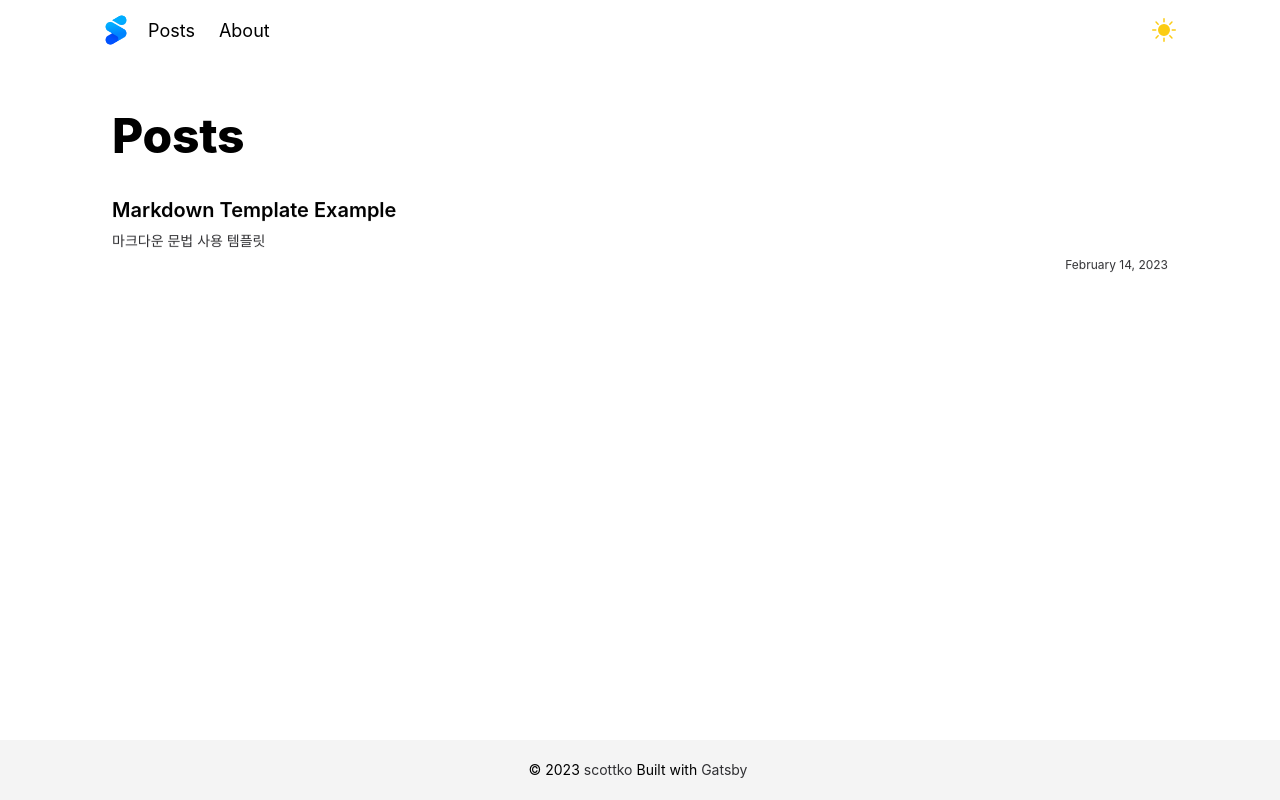
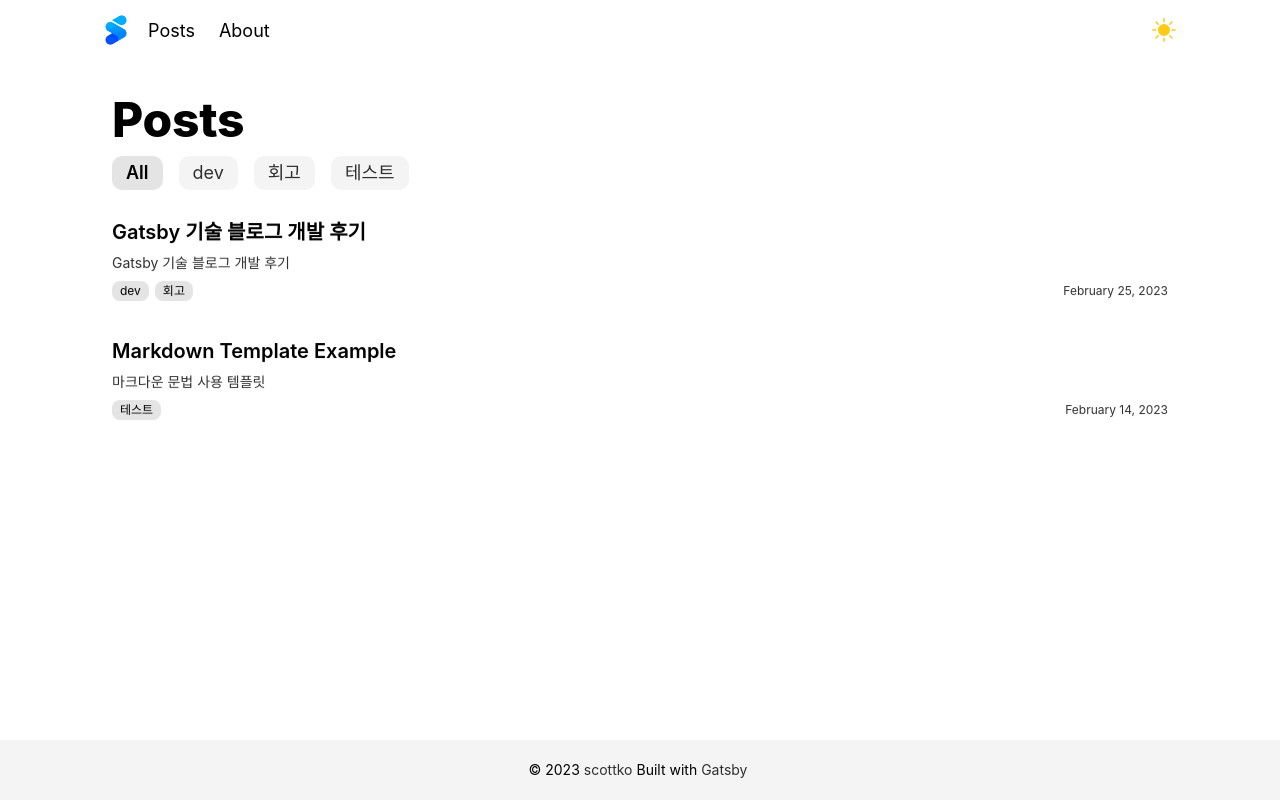
Before and after one commit to scotttko/gatsby-blog, a Gatsby site: page /posts in a window 1280 px wide. Built offline with nearby package versions, Linux system fonts and the light colour scheme; Gatsby itself is replaced by a stand-in of ours.

Commit message:
feat: 카테고리 기능 구현 (#2)

```diff
--- a/content/blog/mdx-example/index.md
+++ b/content/blog/mdx-example/index.md
@@ -3,6 +3,7 @@ title: Markdown Template Example
 date: '2023-02-14T00:00:00Z'
 description: 마크다운 문법 사용 템플릿
 thumbnail: ./markdown.jpeg
+categories: 테스트
 ---
 
 # h1 Heading
--- /dev/null
+++ b/content/blog/starting-gatsby-blog/index.md
@@ -0,0 +1,8 @@
+---
+title: Gatsby 기술 블로그 개발 후기
+date: '2023-02-25T00:00:00Z'
+thumbnail: ./gatsby.png
+categories: dev 회고
+---
+
+# Gatsby 기술 블로그 개발 후기
--- a/src/components/all-posts/PostItem.tsx
+++ b/src/components/all-posts/PostItem.tsx
@@ -7,6 +7,7 @@ interface PostItemProps {
 }
 const PostItem = ({ post }: PostItemProps) => {
   const title = post.frontmatter.title || post.fields.slug
+  const categories = post.frontmatter.categories.split(' ')
 
   return (
     <S.PostItemContainer
@@ -19,7 +20,12 @@ const PostItem = ({ post }: PostItemProps) => {
     >
       <S.PostItemTitle>{title}</S.PostItemTitle>
       <S.PostItemDesc>{post.frontmatter.description || post.excerpt}</S.PostItemDesc>
-      <S.PostItemDate>{post.frontmatter.date}</S.PostItemDate>
+      <S.PostItemInfo>
+        {categories.map((category) => (
+          <S.PostItemCategory key={category}>{category}</S.PostItemCategory>
+        ))}
+        <S.PostItemDate>{post.frontmatter.date}</S.PostItemDate>
+      </S.PostItemInfo>
     </S.PostItemContainer>
   )
 }
--- a/src/components/all-posts/index.tsx
+++ b/src/components/all-posts/index.tsx
@@ -1,19 +1,27 @@
+import { useMemo } from 'react'
 import { MarkdownRemark } from 'types'
 import PostItem from './PostItem'
 import * as S from './styles'
 
 interface PostsProps {
   posts: MarkdownRemark[]
+  category: string
 }
-const AllPosts = ({ posts }: PostsProps) => (
-  <S.PostsWrapper>
-    <S.Title>Posts</S.Title>
+const AllPosts = ({ posts, category }: PostsProps) => {
+  const filterdPosts = useMemo(
+    () =>
+      posts.filter(
+        (post) => category === 'All' || post.frontmatter.categories.split(' ').includes(category)
+      ),
+    [posts, category]
+  )
+  return (
     <S.PostList>
-      {posts.map((post) => (
+      {filterdPosts.map((post) => (
         <PostItem key={post.fields.slug} post={post} />
       ))}
     </S.PostList>
-  </S.PostsWrapper>
-)
+  )
+}
 
 export default AllPosts
--- a/src/components/all-posts/styles.ts
+++ b/src/components/all-posts/styles.ts
@@ -1,31 +1,11 @@
 import styled from '@emotion/styled'
 import { motion } from 'framer-motion'
 import { Link } from 'gatsby'
-import { MOBILE_MEDIA_QUERY } from 'styles/theme'
-
-export const PostsWrapper = styled.section`
-  display: flex;
-  flex-direction: column;
-  width: 100%;
-  padding: 36px 0;
-`
-
-export const Title = styled.h1`
-  font-size: 48px;
-  font-weight: 800;
-  letter-spacing: -0.25px;
-  margin-bottom: 8px;
-  padding: 16px;
-
-  @media ${MOBILE_MEDIA_QUERY} {
-    font-size: 36px;
-  }
-`
 
 export const PostList = styled.div`
   display: flex;
   flex-direction: column;
-  gap: 16px;
+  gap: 8px;
   width: 100%;
 `
 export const PostItemContainer = styled(motion(Link))`
@@ -51,8 +31,21 @@ export const PostItemDesc = styled.p`
   margin-bottom: 8px;
 `
 
+export const PostItemInfo = styled.div`
+  display: flex;
+  align-items: center;
+  gap: 6px;
+`
+
+export const PostItemCategory = styled.div`
+  font-size: 12px;
+  padding: 4px 8px;
+  border-radius: 8px;
+  background-color: ${({ theme }) => theme.palette.buttonBgHoverColor};
+`
+
 export const PostItemDate = styled.p`
   font-size: 12px;
   color: ${({ theme }) => theme.palette.subTextColor};
-  text-align: end;
+  margin-left: auto;
 `
--- /dev/null
+++ b/src/components/categories/index.tsx
@@ -0,0 +1,25 @@
+import * as S from './styles'
+
+interface CategoryProps {
+  categories: string[]
+  category: string
+  switchCategory: (newCategory: string) => void
+}
+
+const Categories = ({ categories, category, switchCategory }: CategoryProps) => {
+  return (
+    <S.CategoryWrapper>
+      {categories.map((item) => (
+        <S.CategoryItem
+          key={item}
+          selected={item === category}
+          onClick={() => switchCategory(item)}
+        >
+          {item}
+        </S.CategoryItem>
+      ))}
+    </S.CategoryWrapper>
+  )
+}
+
+export default Categories
--- /dev/null
+++ b/src/components/categories/styles.ts
@@ -0,0 +1,39 @@
+import styled from '@emotion/styled'
+import { MOBILE_MEDIA_QUERY } from 'styles/theme'
+
+export const CategoryWrapper = styled.div`
+  display: flex;
+  align-items: center;
+  gap: 16px;
+  overflow-x: scroll;
+  width: 100%;
+  margin-bottom: 16px;
+  padding: 0 16px;
+
+  @media ${MOBILE_MEDIA_QUERY} {
+    gap: 12px;
+  }
+`
+
+export const CategoryItem = styled.button<{ selected: boolean }>`
+  display: flex;
+  align-items: center;
+  font-size: 18px;
+  line-height: 1;
+  font-weight: ${({ selected }) => (selected ? 600 : 400)};
+  padding: 8px 14px;
+  border-radius: 10px;
+  color: ${({ theme, selected }) =>
+    selected ? theme.palette.mainTextColor : theme.palette.subTextColor};
+  background-color: ${({ theme, selected }) =>
+    selected ? theme.palette.buttonBgHoverColor : theme.palette.buttonBgColor};
+
+  &:hover {
+    background-color: ${({ theme }) => theme.palette.buttonBgHoverColor};
+  }
+
+  @media ${MOBILE_MEDIA_QUERY} {
+    font-size: 16px;
+    padding: 6px 12px;
+  }
+`
--- /dev/null
+++ b/src/hooks/useCategory.ts
@@ -0,0 +1,35 @@
+import { useCallback, useEffect, useState } from 'react'
+
+const useCategory = () => {
+  const [category, setCategory] = useState('All')
+
+  const switchCategory = useCallback((newCategory: string) => {
+    setCategory(newCategory)
+
+    const searchParams = new URLSearchParams(window.location.search)
+    searchParams.set('category', newCategory)
+    window.history.pushState({}, '', `${window.location.pathname}?${searchParams.toString()}`)
+  }, [])
+
+  const changeCategory = useCallback(() => {
+    const searchParams = new URLSearchParams(window.location.search)
+    const currentCategory = searchParams.get('category')
+    setCategory(currentCategory === null ? 'All' : currentCategory)
+  }, [])
+
+  useEffect(() => {
+    changeCategory()
+  }, [changeCategory])
+
+  useEffect(() => {
+    window.addEventListener('popstate', changeCategory)
+
+    return () => {
+      window.removeEventListener('popstate', changeCategory)
+    }
+  }, [changeCategory])
+
+  return { category, switchCategory }
+}
+
+export default useCategory
--- a/src/pages/index.tsx
+++ b/src/pages/index.tsx
@@ -52,7 +52,7 @@ export const pageQuery = graphql`
       }
     }
     allMarkdownRemark(
-      filter: { frontmatter: { title: { ne: "resume" } } }
+      filter: { frontmatter: { categories: { ne: null } } }
       sort: { frontmatter: { date: DESC } }
       limit: 4
     ) {
--- a/src/pages/posts.tsx
+++ b/src/pages/posts.tsx
@@ -1,6 +1,11 @@
+import styled from '@emotion/styled'
 import AllPosts from 'components/all-posts'
+import Categories from 'components/categories'
 import Seo from 'components/seo'
 import { graphql } from 'gatsby'
+import { useMemo } from 'react'
+import useCategory from 'hooks/useCategory'
+import { MOBILE_MEDIA_QUERY } from 'styles/theme'
 import { MarkdownRemark, SiteMetadata } from 'types'
 
 interface PostsProps {
@@ -10,10 +15,46 @@ interface PostsProps {
   }
 }
 
+const PostsWrapper = styled.section`
+  display: flex;
+  flex-direction: column;
+  width: 100%;
+  padding: 36px 0;
+`
+
+const PostTitle = styled.h1`
+  font-size: 48px;
+  font-weight: 800;
+  letter-spacing: -0.25px;
+  margin-bottom: 12px;
+  padding: 0 16px;
+
+  @media ${MOBILE_MEDIA_QUERY} {
+    font-size: 36px;
+  }
+`
+
 const Posts = ({ data }: PostsProps) => {
   const posts = data.allMarkdownRemark.nodes
+  const categories = useMemo(() => {
+    const categorySet = new Set(['All'])
+    posts.forEach((post) => {
+      const categoryArr = post.frontmatter.categories.split(' ')
+      categoryArr.forEach((category) => categorySet.add(category))
+    })
 
-  return <AllPosts posts={posts} />
+    return [...categorySet]
+  }, [posts])
+
+  const { category, switchCategory } = useCategory()
+
+  return (
+    <PostsWrapper>
+      <PostTitle>Posts</PostTitle>
+      <Categories categories={categories} category={category} switchCategory={switchCategory} />
+      <AllPosts posts={posts} category={category} />
+    </PostsWrapper>
+  )
 }
 
 export default Posts
@@ -28,7 +69,7 @@ export const pageQuery = graphql`
       }
     }
     allMarkdownRemark(
-      filter: { frontmatter: { title: { ne: "resume" } } }
+      filter: { frontmatter: { categories: { ne: null } } }
       sort: { frontmatter: { date: DESC } }
     ) {
       nodes {
@@ -45,6 +86,7 @@ export const pageQuery = graphql`
               gatsbyImageData(height: 160, placeholder: BLURRED)
             }
           }
+          categories
         }
       }
     }
--- a/src/styles/GlobalStyles.tsx
+++ b/src/styles/GlobalStyles.tsx
@@ -114,6 +114,10 @@ const style = (theme: Theme) => css`
       color: ${darkTheme.palette.buttonBgHoverColor} !important;
     }
   }
+
+  ::-webkit-scrollbar {
+    display: none;
+  }
 `
 
 const GlobalStyles = () => <Global styles={(theme) => style(theme)} />
--- a/src/styles/reset.scss
+++ b/src/styles/reset.scss
@@ -101,6 +101,9 @@ nav,
 section {
   display: block;
 }
+button {
+  cursor: pointer;
+}
 body {
   line-height: 1;
 }
--- a/src/types.ts
+++ b/src/types.ts
@@ -40,6 +40,7 @@ export interface Frontmatter {
   description: string
   date: string
   thumbnail: Image
+  categories: string
 }
 
 export interface Fields {
--- a/tsconfig.json
+++ b/tsconfig.json
@@ -1,6 +1,6 @@
 {
   "compilerOptions": {
-    "target": "es5",
+    "target": "es6",
     "lib": ["dom", "dom.iterable"],
     "allowJs": true,
     "skipLibCheck": true,
```
Also changed, not shown: .eslintrc.json, content/blog/starting-gatsby-blog/gatsby.png (added).
